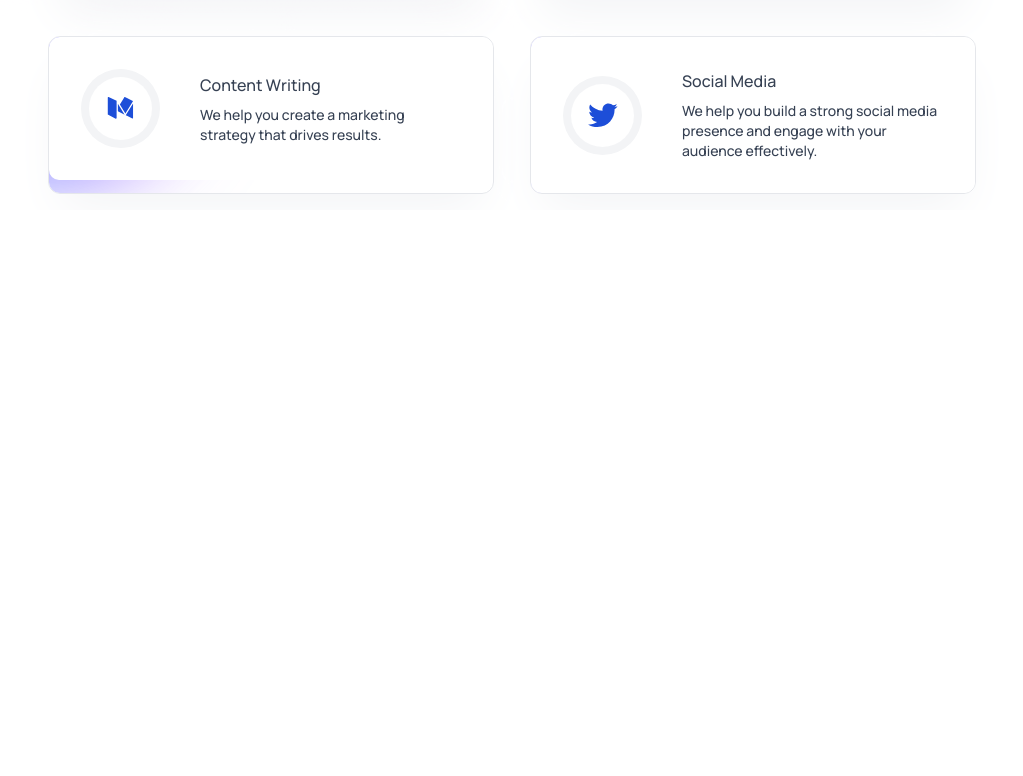
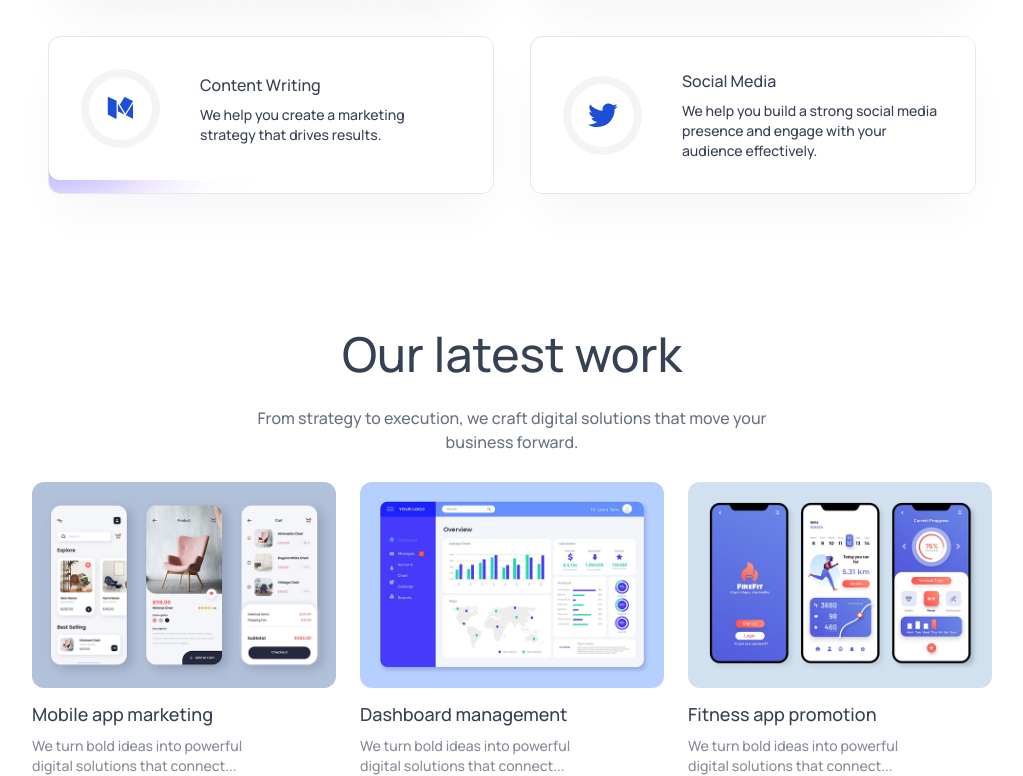
Before and after one commit to sajjat-hossen/Agency-AI, a React (Vite) app: page / in a window 1280 px wide. Shown: the part 1680-2456 px from the top of the page, without its empty margins (128-1151 px from the left). Before the commit the page ends 1890 px from the top, so only its background shows below. Built offline with nearby package versions, Linux system fonts and the light colour scheme.

Commit message:
feat: add OurWork component to showcase projects
- Introduced OurWork component to display recent projects.
- Updated App component to include OurWork for better visibility.

```diff
--- a/src/App.tsx
+++ b/src/App.tsx
@@ -1,6 +1,7 @@
 import { useState } from 'react';
 import Hero from './components/Hero';
 import Navbar from './components/Navbar';
+import OurWork from './components/OurWork';
 import Services from './components/Services';
 import TrustedBy from './components/TrustedBy';
 
@@ -18,6 +19,7 @@
       <Hero></Hero>
       <TrustedBy></TrustedBy>
       <Services></Services>
+      <OurWork></OurWork>
     </div>
   );
 };
--- /dev/null
+++ b/src/components/OurWork.tsx
@@ -0,0 +1,59 @@
+import assets from '../assets/assets';
+import Title from './Title';
+
+interface Work {
+  title: string;
+  description: string;
+  image: string;
+}
+
+const workData: Work[] = [
+  {
+    title: 'Mobile app marketing',
+    description: 'We turn bold ideas into powerful digital solutions that connect...',
+    image: assets.work_mobile_app,
+  },
+  {
+    title: 'Dashboard management',
+    description: 'We turn bold ideas into powerful digital solutions that connect...',
+    image: assets.work_dashboard_management,
+  },
+  {
+    title: 'Fitness app promotion',
+    description: 'We turn bold ideas into powerful digital solutions that connect...',
+    image: assets.work_fitness_app,
+  },
+];
+
+const OurWork = () => {
+  return (
+    <div
+      id="our-work"
+      className="flex flex-col items-center gap-7 px-4 sm:px-12 lg:px-24 xl:px-40 pt-30 text-gray-700 dark:text-white"
+    >
+      <Title
+        title="Our latest work"
+        description="From strategy to execution, we craft digital solutions that move your business forward."
+      />
+
+      <div className="grid sm:grid-cols-2 lg:grid-cols-3 gap-6 w-full max-w-5xl">
+        {workData.map((work, index) => (
+          <div
+            key={index}
+            className="hover:scale-102 duration-500 transition-all cursor-pointer"
+          >
+            <img
+              src={work.image}
+              alt={work.title}
+              className="w-full rounded-xl"
+            />
+            <h3 className="mt-3 mb-2 text-lg font-semibold">{work.title}</h3>
+            <p className="text-sm opacity-60 w-5/6">{work.description}</p>
+          </div>
+        ))}
+      </div>
+    </div>
+  );
+};
+
+export default OurWork;
```
